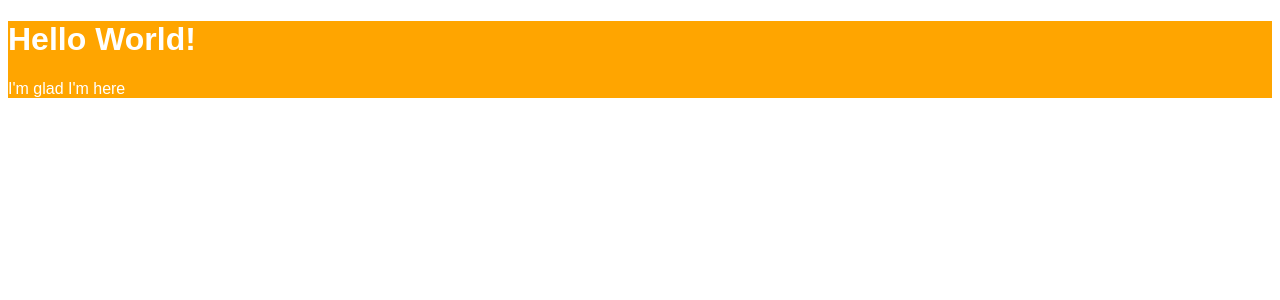
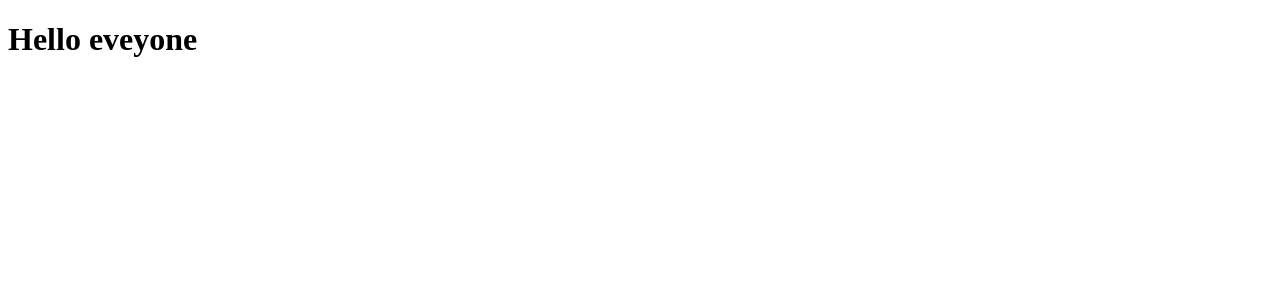
Before and after one commit to akshaypatil581/ReactJS-Essential-Training, a React (Create React App) app: page / in a window 1280 px wide. Shown: the top 300 px of the page. Built offline with nearby package versions, Linux system fonts and the light colour scheme.

Commit message:
First component with react

```diff
--- a/src/index.js
+++ b/src/index.js
@@ -1,16 +1,44 @@
 import React from 'react'
 import ReactDOM from 'react-dom'
+
+
+// Creating first component
+// all of the component names should start with capital
+class Message extends React.Component {
+  // All react component have render method
+  /*
+  render method discribes what we want to render into dom
+  */
+  render() {
+    return (
+      <div>
+        <h1>Hello eveyone</h1>
+      </div>
+    )
+  }
+}
+
+
+
+
+
+ReactDOM.render(
+  <Message/>,
+  document.getElementById('root')
+)
+
+/*
+Reason react is so popular is because of it's
+component based structure
+
+We simply create elements by creating nested components and we
+render these components
+
+*/
 
 /*
 Now we are going to specify styles which we want to apply to elements
 */
-
-var style = {
-  backgroundColor: 'orange',
-  color: 'white',
-  fontFamily: 'Arial'
-}
-
 /*
   create element accepts 3 arguments
   1. element we want to create
@@ -39,19 +67,3 @@ var style = {
   2. where you want to render
 */
 //This is JSX not HTML
-ReactDOM.render(
-  <div style={style}>
-    <h1 id="heading-element">Hello World!</h1>
-    <p>I'm glad I'm here</p>
-  </div>,
-  document.getElementById('root')
-)
-
-/*
-Reason react is so popular is because of it's
-component based structure
-
-We simply create elements by creating nested components and we
-render these components
-
-*/
```
